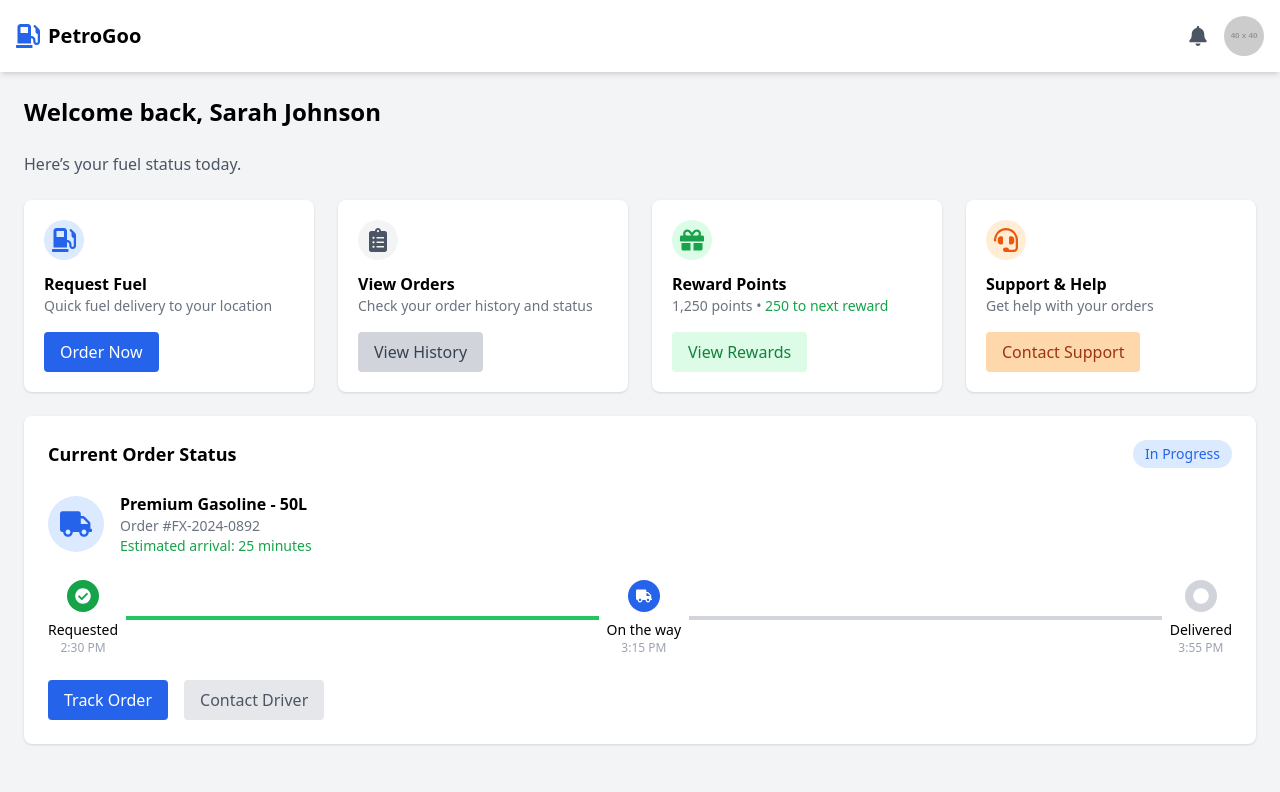
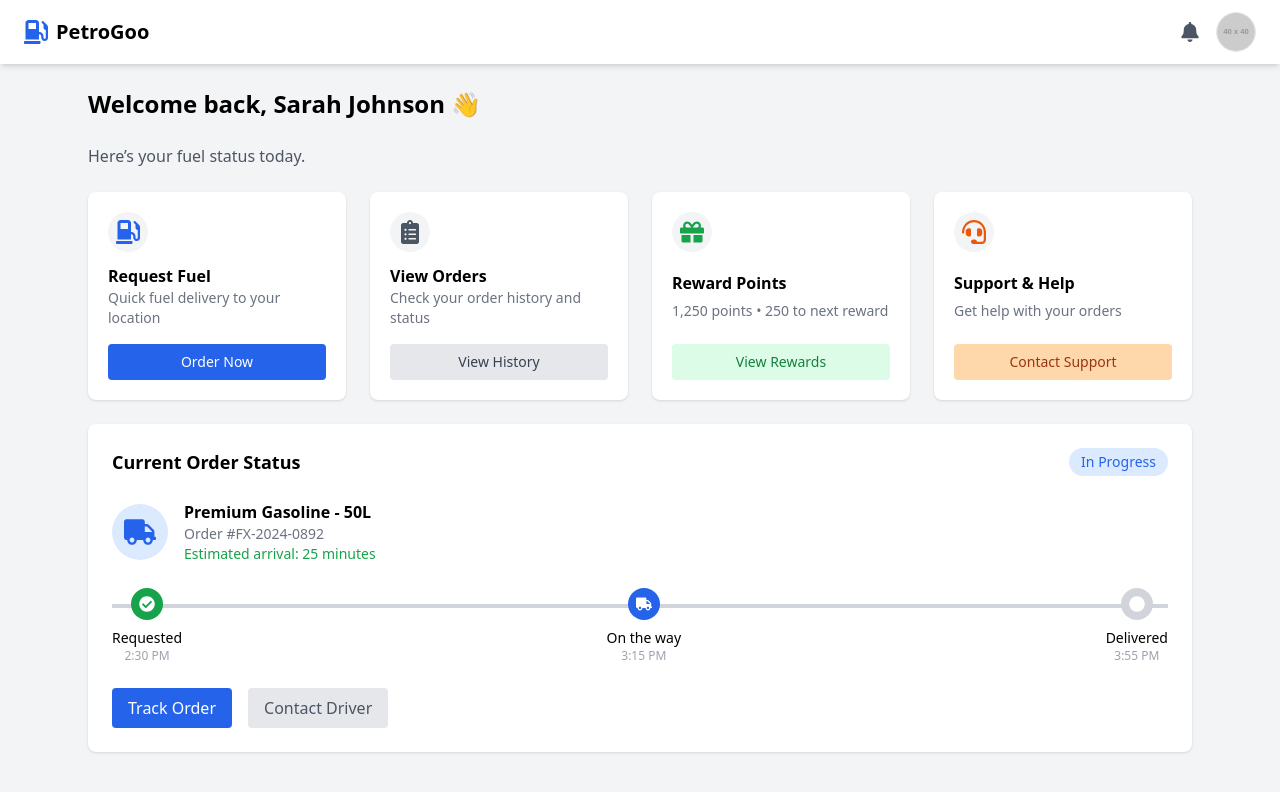
Before and after one commit to TarunBandaru16/PetroGoo, a React (Create React App) app: page /dashboard in a window 1280 px wide. Shown: the top 792 px of the page. Built offline with nearby package versions, Linux system fonts and the light colour scheme.

Commit message:
updated the history page and the profile settings page

```diff
--- a/src/pages/customer/Dashboard.jsx
+++ b/src/pages/customer/Dashboard.jsx
@@ -1,5 +1,5 @@
 // src/pages/customer/Dashboard.jsx
-import { useState } from "react";
+import { useState, useRef, useEffect } from "react";
 import { useNavigate } from "react-router-dom";
 import {
   FaGasPump,
@@ -26,33 +26,58 @@ export default function Dashboard() {
     deliveredAt: "3:55 PM",
   });
   const [dropdownOpen, setDropdownOpen] = useState(false);
+  const dropdownRef = useRef();
+
+  const handleProfileClick = () => {
+    navigate("/profile");
+    setDropdownOpen(false);
+  };
+
+  const handleLogoutClick = () => {
+    navigate("/");
+    setDropdownOpen(false);
+  };
+
+  // Close dropdown on outside click
+  useEffect(() => {
+    function handleClickOutside(e) {
+      if (dropdownRef.current && !dropdownRef.current.contains(e.target)) {
+        setDropdownOpen(false);
+      }
+    }
+    if (dropdownOpen) document.addEventListener("mousedown", handleClickOutside);
+    return () => document.removeEventListener("mousedown", handleClickOutside);
+  }, [dropdownOpen]);
 
   return (
     <div className="min-h-screen bg-gray-100">
       {/* Navbar */}
-      <nav className="bg-white shadow-md p-4 flex justify-between items-center">
+      <nav className="bg-white shadow-md px-6 py-3 flex justify-between items-center">
         <div className="flex items-center space-x-2">
           <FaGasPump className="text-blue-600 text-2xl" />
           <span className="font-bold text-xl">PetroGoo</span>
         </div>
-        <div className="flex items-center space-x-4 relative">
+        <div className="flex items-center space-x-4 relative" ref={dropdownRef}>
           <FaBell className="text-gray-600 text-xl cursor-pointer" />
           <div className="relative">
             <img
               src="https://via.placeholder.com/40"
               alt="Profile"
-              className="w-10 h-10 rounded-full cursor-pointer"
+              className="w-10 h-10 rounded-full cursor-pointer border"
               onClick={() => setDropdownOpen(!dropdownOpen)}
             />
             {dropdownOpen && (
-              <div className="absolute right-0 mt-2 w-48 bg-white shadow-lg rounded-md py-2">
-                <button className="block w-full text-left px-4 py-2 hover:bg-gray-100 cursor-pointer">
+              <div className="absolute right-0 mt-2 w-48 bg-white shadow-lg rounded-md py-2 z-50 border">
+                <button
+                  onClick={handleProfileClick}
+                  className="block w-full text-left px-4 py-2 hover:bg-gray-100 cursor-pointer"
+                >
                   Profile Settings
                 </button>
-                <button className="block w-full text-left px-4 py-2 hover:bg-gray-100 cursor-pointer">
-                  Billing
-                </button>
-                <button className="block w-full text-left px-4 py-2 hover:bg-gray-100 cursor-pointer">
+                <button
+                  onClick={handleLogoutClick}
+                  className="block w-full text-left px-4 py-2 hover:bg-gray-100 cursor-pointer"
+                >
                   Logout
                 </button>
               </div>
@@ -62,80 +87,63 @@ export default function Dashboard() {
       </nav>
 
       {/* Main Content */}
-      <div className="p-6 space-y-6 max-w-7xl mx-auto">
-        <h1 className="text-2xl font-bold">Welcome back, Sarah Johnson</h1>
+      <div className="p-6 space-y-6 max-w-6xl mx-auto">
+        <h1 className="text-2xl font-bold">Welcome back, Sarah Johnson 👋</h1>
         <p className="text-gray-600">Here’s your fuel status today.</p>
 
         {/* Action Cards */}
         <div className="grid grid-cols-1 sm:grid-cols-2 lg:grid-cols-4 gap-6">
-          {/* Request Fuel */}
-          <div className="bg-white p-5 rounded-lg shadow hover:shadow-md transition">
-            <div className="bg-blue-100 p-2 rounded-full w-max mb-3">
-              <FaGasPump className="text-blue-600 w-6 h-6" />
+          {[
+            {
+              icon: <FaGasPump className="text-blue-600 w-6 h-6" />,
+              title: "Request Fuel",
+              desc: "Quick fuel delivery to your location",
+              btn: "Order Now",
+              onClick: () => navigate("/request"),
+              bg: "bg-blue-600 text-white hover:bg-blue-700",
+            },
+            {
+              icon: <FaClipboardList className="text-gray-600 w-6 h-6" />,
+              title: "View Orders",
+              desc: "Check your order history and status",
+              btn: "View History",
+              onClick: () => navigate("/history"),
+              bg: "bg-gray-200 text-gray-700 hover:bg-gray-300",
+            },
+            {
+              icon: <FaGift className="text-green-600 w-6 h-6" />,
+              title: "Reward Points",
+              desc: `${rewardPoints.toLocaleString()} points • ${pointsToNext} to next reward`,
+              btn: "View Rewards",
+              onClick: () => navigate("/rewards"),
+              bg: "bg-green-100 text-green-700 hover:bg-green-200",
+            },
+            {
+              icon: <FaHeadset className="text-orange-600 w-6 h-6" />,
+              title: "Support & Help",
+              desc: "Get help with your orders",
+              btn: "Contact Support",
+              onClick: () => navigate("/support"),
+              bg: "bg-orange-200 text-orange-800 hover:bg-orange-300",
+            },
+          ].map((card, i) => (
+            <div
+              key={i}
+              className="bg-white p-5 rounded-lg shadow hover:shadow-md transition flex flex-col justify-between"
+            >
+              <div className="bg-gray-100 p-2 rounded-full w-max mb-3">
+                {card.icon}
+              </div>
+              <h3 className="font-semibold">{card.title}</h3>
+              <p className="text-gray-500 text-sm mb-4">{card.desc}</p>
+              <button
+                onClick={card.onClick}
+                className={`${card.bg} px-4 py-2 rounded cursor-pointer text-sm font-medium`}
+              >
+                {card.btn}
+              </button>
             </div>
-            <h3 className="font-semibold">Request Fuel</h3>
-            <p className="text-gray-500 text-sm mb-4">
-              Quick fuel delivery to your location
-            </p>
-            <button
-              onClick={() => navigate("/request")}
-              className="bg-blue-600 text-white px-4 py-2 rounded hover:bg-blue-700 cursor-pointer"
-            >
-              Order Now
-            </button>
-          </div>
-
-          {/* Orders / History */}
-          <div className="bg-white p-5 rounded-lg shadow hover:shadow-md transition">
-            <div className="bg-gray-100 p-2 rounded-full w-max mb-3">
-              <FaClipboardList className="text-gray-600 w-6 h-6" />
-            </div>
-            <h3 className="font-semibold">View Orders</h3>
-            <p className="text-gray-500 text-sm mb-4">
-              Check your order history and status
-            </p>
-            <button
-              onClick={() => navigate("/history")}
-              className="bg-gray-300 text-gray-700 px-4 py-2 rounded hover:bg-gray-400 cursor-pointer"
-            >
-              View History
-            </button>
-          </div>
-
-          {/* Rewards */}
-          <div className="bg-white p-5 rounded-lg shadow hover:shadow-md transition">
-            <div className="bg-green-100 p-2 rounded-full w-max mb-3">
-              <FaGift className="text-green-600 w-6 h-6" />
-            </div>
-            <h3 className="font-semibold">Reward Points</h3>
-            <p className="text-gray-500 text-sm mb-4">
-              {rewardPoints.toLocaleString()} points •{" "}
-              <span className="text-green-600">{pointsToNext} to next reward</span>
-            </p>
-            <button
-              onClick={() => navigate("/rewards")}
-              className="bg-green-100 text-green-700 px-4 py-2 rounded hover:bg-green-200 cursor-pointer"
-            >
-              View Rewards
-            </button>
-          </div>
-
-          {/* Support */}
-          <div className="bg-white p-5 rounded-lg shadow hover:shadow-md transition">
-            <div className="bg-orange-100 p-2 rounded-full w-max mb-3">
-              <FaHeadset className="text-orange-600 w-6 h-6" />
-            </div>
-            <h3 className="font-semibold">Support & Help</h3>
-            <p className="text-gray-500 text-sm mb-4">
-              Get help with your orders
-            </p>
-            <button
-              onClick={() => navigate("/support")}
-              className="bg-orange-200 text-orange-800 px-4 py-2 rounded hover:bg-orange-300 cursor-pointer"
-            >
-              Contact Support
-            </button>
-          </div>
+          ))}
         </div>
 
         {/* Current Order */}
@@ -153,9 +161,7 @@ export default function Dashboard() {
             </div>
             <div>
               <h3 className="font-semibold">{orderStatus.fuelType}</h3>
-              <p className="text-gray-500 text-sm">
-                Order {orderStatus.orderId}
-              </p>
+              <p className="text-gray-500 text-sm">Order {orderStatus.orderId}</p>
               <p className="text-green-600 text-sm">
                 Estimated arrival: {orderStatus.estimatedArrival}
               </p>
@@ -163,8 +169,11 @@ export default function Dashboard() {
           </div>
 
           {/* Steps */}
-          <div className="flex items-center justify-between mt-6">
-            <div className="flex flex-col items-center text-center">
+          <div className="flex items-center justify-between mt-6 relative">
+            {/* Line (centered) */}
+            <div className="absolute top-4 left-0 w-full h-1 bg-gray-300 z-0"></div>
+
+            <div className="flex flex-col items-center text-center z-10">
               <div className="w-8 h-8 bg-green-600 text-white rounded-full flex items-center justify-center">
                 <FaCheckCircle />
               </div>
@@ -174,9 +183,7 @@ export default function Dashboard() {
               </span>
             </div>
 
-            <div className="flex-1 h-1 bg-green-500 mx-2"></div>
-
-            <div className="flex flex-col items-center text-center">
+            <div className="flex flex-col items-center text-center z-10">
               <div className="w-8 h-8 bg-blue-600 text-white rounded-full flex items-center justify-center">
                 <FaTruck />
               </div>
@@ -186,9 +193,7 @@ export default function Dashboard() {
               </span>
             </div>
 
-            <div className="flex-1 h-1 bg-gray-300 mx-2"></div>
-
-            <div className="flex flex-col items-center text-center">
+            <div className="flex flex-col items-center text-center z-10">
               <div className="w-8 h-8 bg-gray-300 text-white rounded-full flex items-center justify-center">
                 <FaCircle />
               </div>
--- a/src/pages/customer/History.jsx
+++ b/src/pages/customer/History.jsx
@@ -1,99 +1,138 @@
 // src/pages/customer/History.jsx
 import { useState } from "react";
-import { useNavigate } from "react-router-dom";
-import { FaClipboardList, FaTruck, FaCheckCircle, FaTimesCircle } from "react-icons/fa";
+import { FaCheckCircle, FaTimesCircle, FaTruck } from "react-icons/fa";
 
 export default function History() {
-  const navigate = useNavigate();
-
-  // Sample order history data
   const [orders] = useState([
     {
       orderId: "#FX-2024-0892",
       fuelType: "Premium Gasoline - 50L",
       date: "2025-09-18",
+      cost: "₹4,500",
       status: "Delivered",
+      payment: "UPI",
+      deliveryAddress: "123 Green Street, Hyderabad",
     },
     {
       orderId: "#FX-2024-0825",
       fuelType: "Diesel - 40L",
       date: "2025-09-15",
+      cost: "₹3,200",
       status: "Cancelled",
+      payment: "Card",
+      deliveryAddress: "45 MG Road, Bengaluru",
     },
     {
       orderId: "#FX-2024-0790",
       fuelType: "Petrol - 30L",
       date: "2025-09-10",
+      cost: "₹2,700",
       status: "Delivered",
+      payment: "Cash on Delivery",
+      deliveryAddress: "78 Lake View Colony, Chennai",
+    },
+    {
+      orderId: "#FX-2024-0765",
+      fuelType: "Premium Diesel - 60L",
+      date: "2025-09-05",
+      cost: "₹5,600",
+      status: "On the way",
+      payment: "UPI",
+      deliveryAddress: "Plot 19, Cyber Park, Pune",
     },
   ]);
 
-  const getStatusColor = (status) => {
+  const [selectedOrder, setSelectedOrder] = useState(null);
+
+  const getStatusStyle = (status) => {
     switch (status) {
       case "Delivered":
-        return "bg-green-100 text-green-700";
+        return "text-green-600";
+      case "Cancelled":
+        return "text-red-600";
       case "On the way":
-        return "bg-blue-100 text-blue-700";
-      case "Cancelled":
-        return "bg-red-100 text-red-700";
+        return "text-blue-600";
       default:
-        return "bg-gray-100 text-gray-700";
+        return "text-gray-600";
     }
   };
 
   const getStatusIcon = (status) => {
     switch (status) {
       case "Delivered":
-        return <FaCheckCircle />;
+        return <FaCheckCircle className="inline mr-1" />;
+      case "Cancelled":
+        return <FaTimesCircle className="inline mr-1" />;
       case "On the way":
-        return <FaTruck />;
-      case "Cancelled":
-        return <FaTimesCircle />;
+        return <FaTruck className="inline mr-1" />;
       default:
-        return <FaClipboardList />;
+        return null;
     }
   };
 
   return (
-    <div className="min-h-screen bg-gray-100">
-      {/* Header */}
-      <div className="p-6 max-w-7xl mx-auto space-y-4">
-        <h1 className="text-2xl font-bold">Order History</h1>
-        <p className="text-gray-600">Review all your past orders and their statuses.</p>
+    <div className="min-h-screen bg-gray-50">
+      <div className="max-w-5xl mx-auto p-6">
+        <h1 className="text-2xl font-bold mb-6">Order History</h1>
 
-        {/* Orders Table / Cards */}
-        <div className="grid grid-cols-1 md:grid-cols-2 lg:grid-cols-3 gap-6">
+        <div className="space-y-4">
           {orders.map((order) => (
             <div
               key={order.orderId}
-              className="bg-white p-5 rounded-lg shadow hover:shadow-md transition"
+              className="bg-white p-5 rounded-lg shadow-sm border flex justify-between items-center"
             >
-              <div className="flex items-center mb-3 space-x-3">
-                <div className={`p-2 rounded-full ${getStatusColor(order.status)}`}>
+              <div>
+                <h2 className="font-semibold text-lg">{order.fuelType}</h2>
+                <p className="text-sm text-gray-500">{order.date}</p>
+                <p className="text-xs text-gray-400">{order.orderId}</p>
+                <p className="text-sm font-medium text-gray-700">Cost: {order.cost}</p>
+              </div>
+              <div className="flex items-center space-x-4">
+                <div className={`text-sm font-medium ${getStatusStyle(order.status)}`}>
                   {getStatusIcon(order.status)}
+                  {order.status}
                 </div>
-                <div>
-                  <h3 className="font-semibold">{order.fuelType}</h3>
-                  <p className="text-gray-500 text-sm">{order.date}</p>
-                </div>
+                <button
+                  onClick={() => setSelectedOrder(order)}
+                  className="px-5 py-2 rounded-full border border-blue-600 text-blue-600 hover:bg-blue-600 hover:text-white transition duration-200"
+                >
+                  View Details
+                </button>
               </div>
-              <div
-                className={`inline-block px-3 py-1 rounded-full text-sm font-medium ${getStatusColor(
-                  order.status
-                )}`}
-              >
-                {order.status}
-              </div>
-              <button
-                onClick={() => navigate("/track")}
-                className="mt-4 bg-blue-600 text-white px-4 py-2 rounded hover:bg-blue-700 cursor-pointer"
-              >
-                Track Order
-              </button>
             </div>
           ))}
         </div>
       </div>
+
+      {/* Modal */}
+      {selectedOrder && (
+        <div className="fixed inset-0 bg-black bg-opacity-50 flex justify-center items-center backdrop-blur-sm z-50">
+          <div className="bg-white w-11/12 md:w-3/4 lg:w-2/3 xl:w-2/3 rounded-lg shadow-lg p-6 relative">
+            <button
+              onClick={() => setSelectedOrder(null)}
+              className="absolute top-3 right-3 text-gray-500 hover:text-gray-700 text-xl"
+            >
+              &times;
+            </button>
+
+            <h2 className="text-xl font-bold mb-4">Order Details</h2>
+            <div className="space-y-2 text-gray-700">
+              <p><span className="font-medium">Order ID:</span> {selectedOrder.orderId}</p>
+              <p><span className="font-medium">Fuel Type:</span> {selectedOrder.fuelType}</p>
+              <p><span className="font-medium">Date:</span> {selectedOrder.date}</p>
+              <p><span className="font-medium">Cost:</span> {selectedOrder.cost}</p>
+              <p>
+                <span className="font-medium">Status:</span>{" "}
+                <span className={getStatusStyle(selectedOrder.status)}>
+                  {selectedOrder.status}
+                </span>
+              </p>
+              <p><span className="font-medium">Payment:</span> {selectedOrder.payment}</p>
+              <p><span className="font-medium">Delivery Address:</span> {selectedOrder.deliveryAddress}</p>
+            </div>
+          </div>
+        </div>
+      )}
     </div>
   );
 }
--- a/src/pages/customer/Profile.jsx
+++ b/src/pages/customer/Profile.jsx
@@ -0,0 +1,152 @@
+// src/pages/customer/Profile.jsx
+import { useState, useRef, useEffect } from "react";
+import { useNavigate } from "react-router-dom";
+import {
+  FaUser,
+  FaLock,
+  FaBell,
+  FaSignOutAlt,
+  FaCreditCard,
+} from "react-icons/fa";
+
+export default function Profile() {
+  const [activeModal, setActiveModal] = useState(null);
+  const modalRef = useRef();
+  const navigate = useNavigate();
+
+  // Close modal on outside click
+  useEffect(() => {
+    function handleClickOutside(e) {
+      if (modalRef.current && !modalRef.current.contains(e.target)) {
+        setActiveModal(null);
+      }
+    }
+    if (activeModal) document.addEventListener("mousedown", handleClickOutside);
+    return () => document.removeEventListener("mousedown", handleClickOutside);
+  }, [activeModal]);
+
+  // Logout handler
+  const handleLogout = () => {
+    // Clear any auth tokens here if needed (localStorage/sessionStorage)
+    // localStorage.removeItem("token");
+    navigate("/"); // Redirect to main page
+  };
+
+  return (
+    <div className="min-h-screen bg-gray-100 py-10 px-4">
+      <div className="max-w-4xl mx-auto space-y-6">
+        {/* Header */}
+        <div className="bg-white p-6 rounded-lg shadow-md flex items-center space-x-6">
+          <img
+            src="https://via.placeholder.com/100"
+            alt="Profile"
+            className="w-24 h-24 rounded-full border"
+          />
+          <div>
+            <h2 className="text-2xl font-bold">Sarah Johnson</h2>
+            <p className="text-gray-600">sarah.johnson@example.com</p>
+          </div>
+        </div>
+
+        {/* Settings List */}
+        <div className="grid grid-cols-1 md:grid-cols-2 gap-4">
+          {[
+            { icon: <FaUser className="text-blue-600" />, label: "Edit Profile" },
+            { icon: <FaLock className="text-green-600" />, label: "Change Password" },
+            { icon: <FaBell className="text-orange-600" />, label: "Notifications" },
+            { icon: <FaCreditCard className="text-purple-600" />, label: "Payment Methods" },
+            { icon: <FaSignOutAlt className="text-red-600" />, label: "Logout" },
+          ].map((item, idx) => (
+            <div
+              key={idx}
+              onClick={() =>
+                item.label === "Logout"
+                  ? handleLogout()
+                  : setActiveModal(item.label)
+              }
+              className="bg-white p-5 rounded-lg shadow hover:shadow-md flex items-center justify-between cursor-pointer transition"
+            >
+              <div className="flex items-center space-x-3">
+                {item.icon}
+                <span className="font-medium">{item.label}</span>
+              </div>
+            </div>
+          ))}
+        </div>
+      </div>
+
+      {/* Modal */}
+      {activeModal && (
+        <div className="fixed inset-0 bg-black/40 backdrop-blur-sm flex justify-center items-center z-50">
+          <div
+            ref={modalRef}
+            className="bg-white w-11/12 md:w-7/12 lg:w-5/12 p-6 rounded-xl shadow-lg relative"
+          >
+            <button
+              onClick={() => setActiveModal(null)}
+              className="absolute top-3 right-3 text-gray-400 hover:text-gray-600"
+            >
+              ✕
+            </button>
+            <h2 className="text-xl font-bold mb-4">{activeModal}</h2>
+
+            {activeModal === "Change Password" && (
+              <form className="space-y-4">
+                <input
+                  type="password"
+                  placeholder="Current Password"
+                  className="w-full p-3 border rounded-lg"
+                />
+                <input
+                  type="password"
+                  placeholder="New Password"
+                  className="w-full p-3 border rounded-lg"
+                />
+                <input
+                  type="password"
+                  placeholder="Confirm New Password"
+                  className="w-full p-3 border rounded-lg"
+                />
+                <button className="bg-green-600 text-white px-4 py-2 rounded hover:bg-green-700">
+                  Update Password
+                </button>
+              </form>
+            )}
+
+            {activeModal === "Notifications" && (
+              <p className="text-gray-600">
+                Here you can manage your notification preferences.
+              </p>
+            )}
+
+            {activeModal === "Payment Methods" && (
+              <p className="text-gray-600">
+                Manage your saved cards and payment options here.
+              </p>
+            )}
+
+            {activeModal === "Edit Profile" && (
+              <form className="space-y-4">
+                <input
+                  type="text"
+                  placeholder="Full Name"
+                  className="w-full p-3 border rounded-lg"
+                  defaultValue="Sarah Johnson"
+                />
+                <input
+                  type="email"
+                  placeholder="Email"
+                  className="w-full p-3 border rounded-lg"
+                  defaultValue="sarah.johnson@example.com"
+                />
+                <button className="bg-blue-600 text-white px-4 py-2 rounded hover:bg-blue-700">
+                  Save Changes
+                </button>
+              </form>
+            )}
+          </div>
+        </div>
+      )}
+    </div>
+  );
+}
```
Also changed, not shown: src/routes/AppRoutes.jsx (+11 -2 lines).
